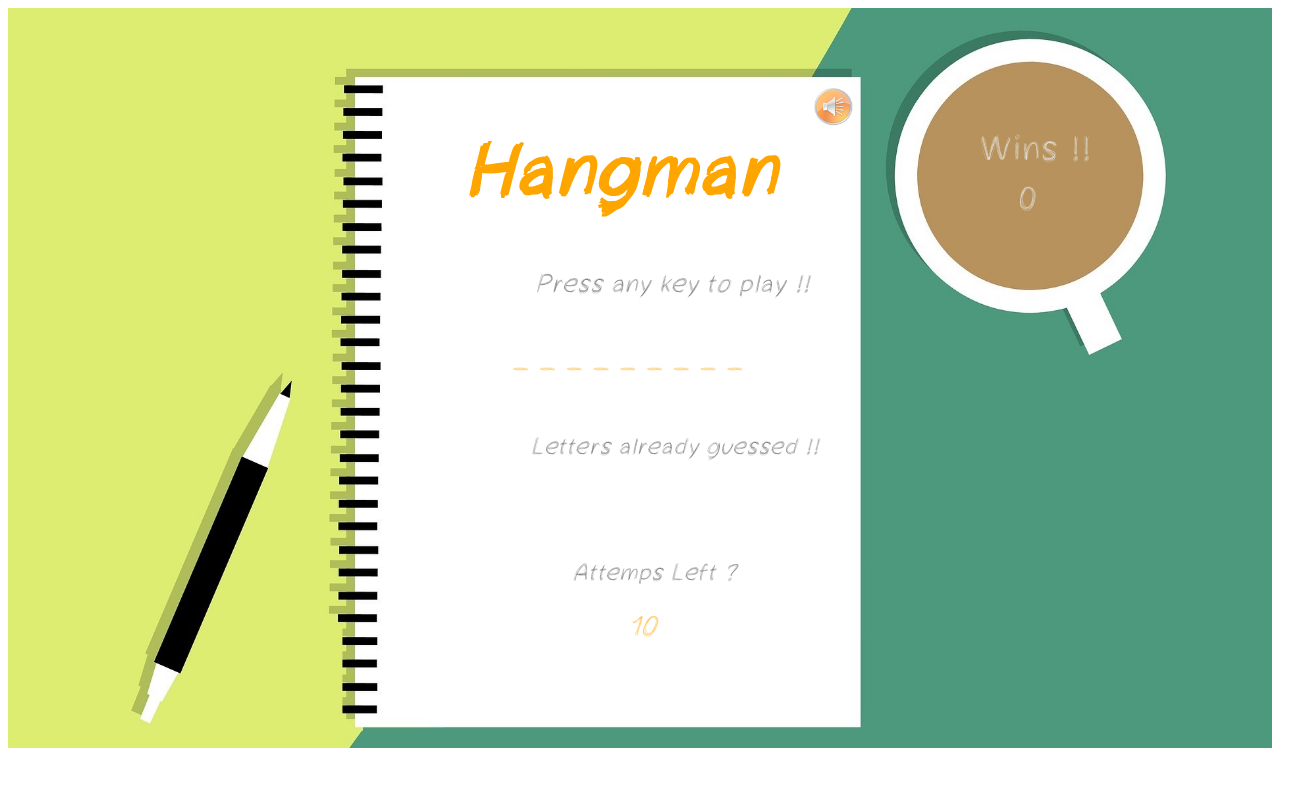
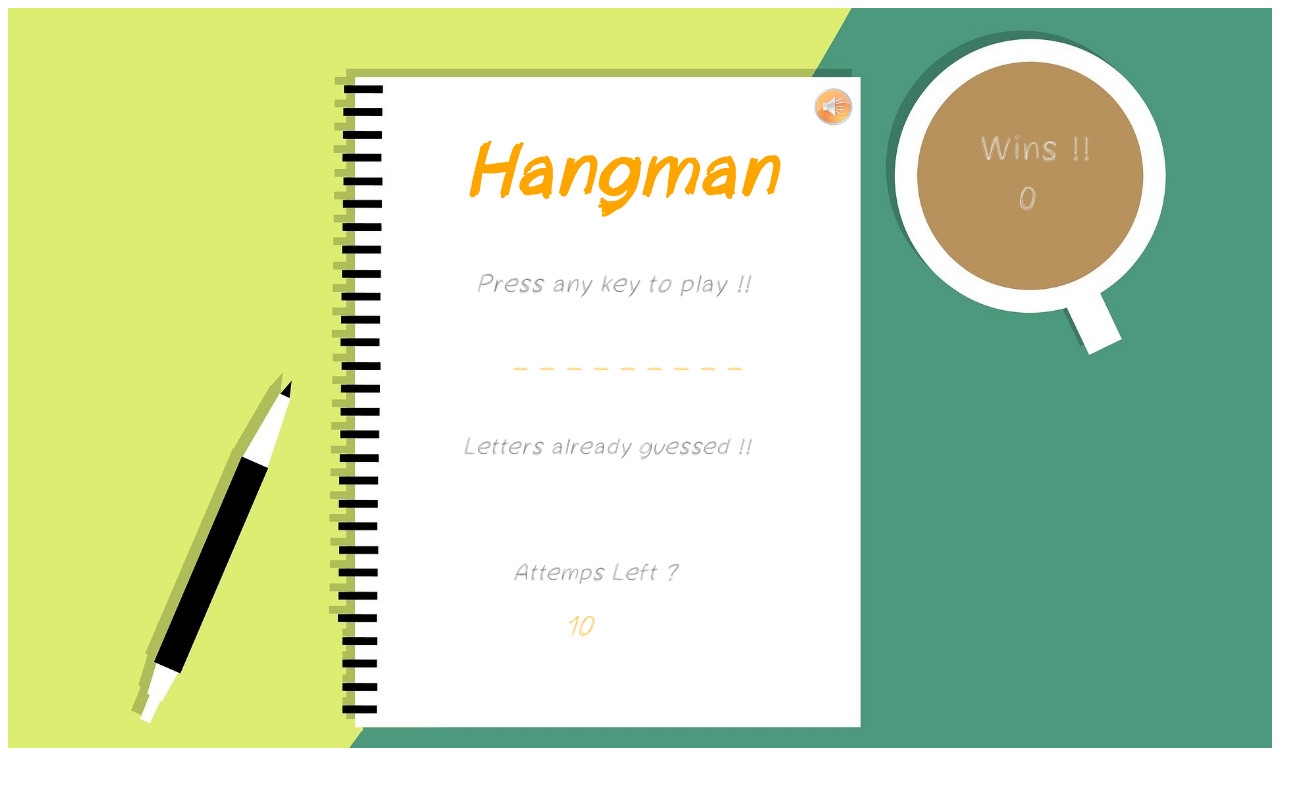
Before and after one commit to jatinkapoor/Hangman-Game, a plain HTML site: page index.html in a window 1280 px wide. Shown: the whole page, 1308 px wide, since content can reach past the window. Drawn offline with Linux system fonts and the light colour scheme.

Commit message:
adding percentages instead of pixels for margins

```diff
--- a/assets/css/styles.css
+++ b/assets/css/styles.css
@@ -26,7 +26,7 @@
   font-size: 23px;
   color: #54524e;
   font-style: italic;
-  margin-left: 523px;
+  margin-left: 36%;
   margin-top: 40px;
 }
 
@@ -69,7 +69,7 @@
   font-family: Cheveuxdange;
   color: #54524e;
   font-style: italic;
-  margin-left: 527px;
+  margin-left: 37%;
   font-size: 25px;
 }
 
@@ -87,7 +87,7 @@
   font-size: 23px;
   color: #54524e;
   font-style: italic;
-  margin-left: 565px;
+  margin-left: 40%;
 }
 
 .attempt-num {
@@ -96,7 +96,7 @@
   font-size: 30px;
   color: orange;
   font-style: italic;
-  margin-left: 620px;
+  margin-left: 44%;
 }
 
 .stop {
```
